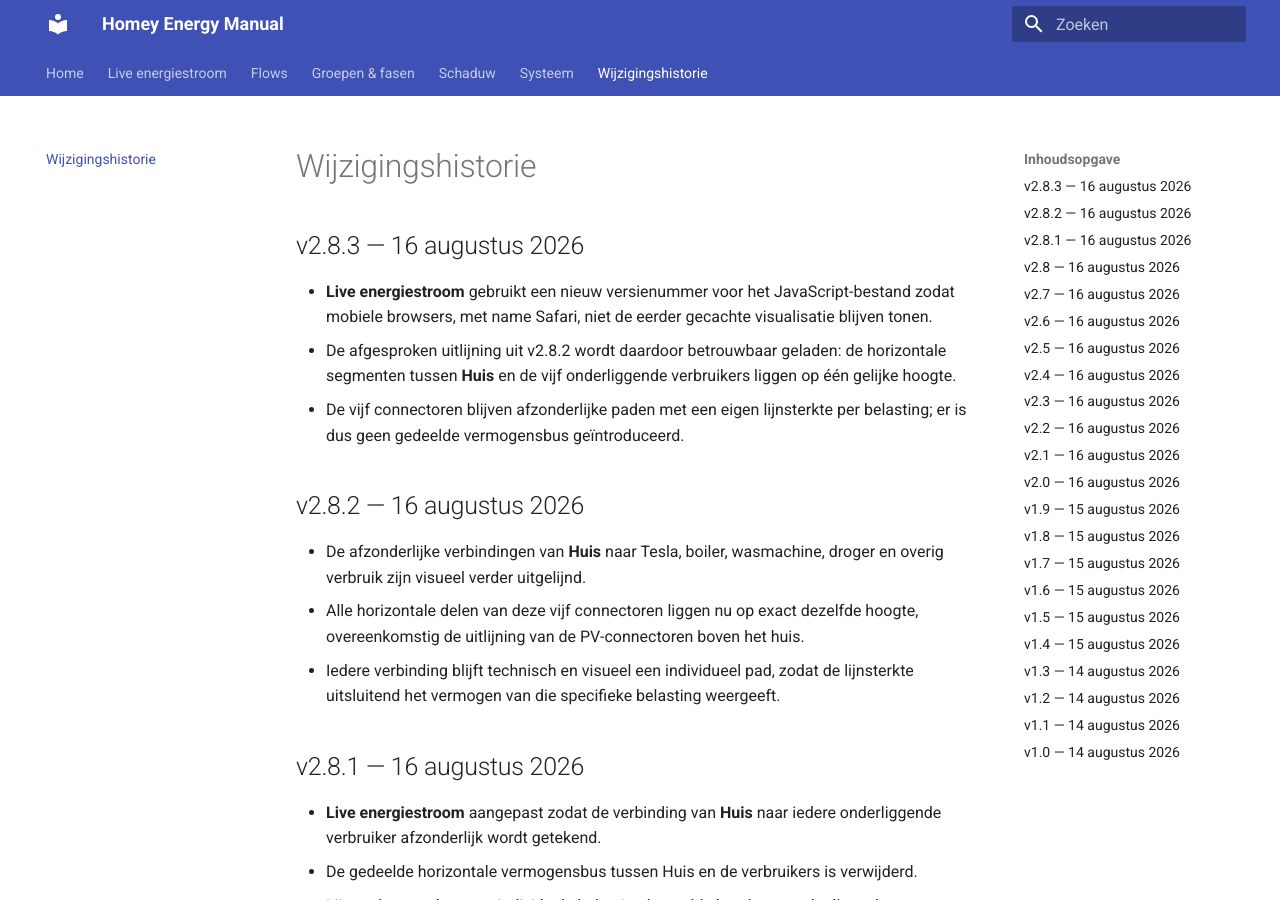
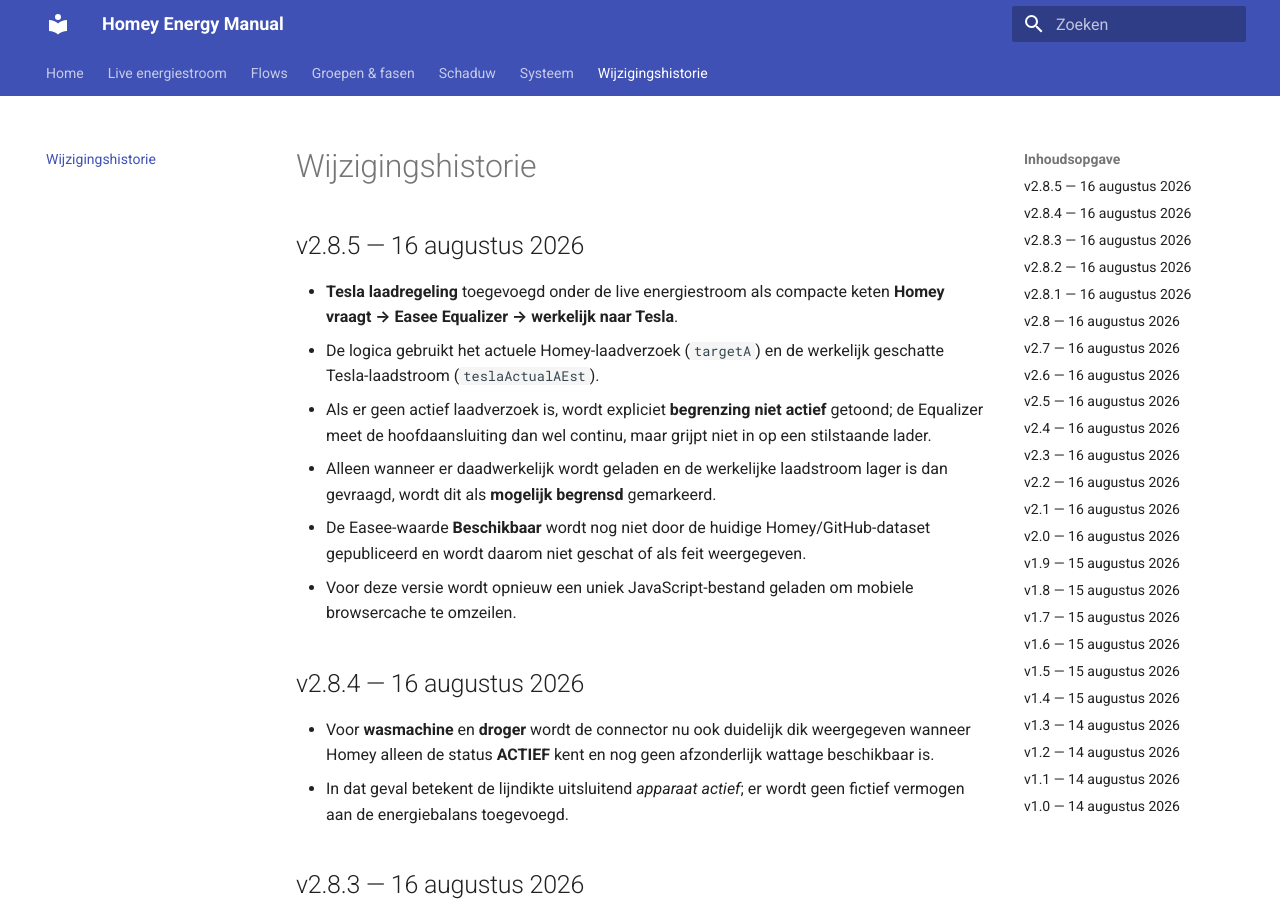
Before and after one commit to OnsKasteeltje/homey-energy-manual, an MkDocs documentation site: the page built from docs/wijzigingshistorie.md, in a window 1280 px wide and 900 px high. Built offline with MkDocs 1.6.1 and Material for MkDocs 9.7.7, drawn with Linux system fonts in a browser that asks for light colours.

Commit message:
Website v2.8.5: werk wijzigingshistorie bij

```diff
--- a/docs/wijzigingshistorie.md
+++ b/docs/wijzigingshistorie.md
@@ -1,4 +1,18 @@
 # Wijzigingshistorie
+
+## v2.8.5 — 16 augustus 2026
+
+- **Tesla laadregeling** toegevoegd onder de live energiestroom als compacte keten **Homey vraagt → Easee Equalizer → werkelijk naar Tesla**.
+- De logica gebruikt het actuele Homey-laadverzoek (`targetA`) en de werkelijk geschatte Tesla-laadstroom (`teslaActualAEst`).
+- Als er geen actief laadverzoek is, wordt expliciet **begrenzing niet actief** getoond; de Equalizer meet de hoofdaansluiting dan wel continu, maar grijpt niet in op een stilstaande lader.
+- Alleen wanneer er daadwerkelijk wordt geladen en de werkelijke laadstroom lager is dan gevraagd, wordt dit als **mogelijk begrensd** gemarkeerd.
+- De Easee-waarde **Beschikbaar** wordt nog niet door de huidige Homey/GitHub-dataset gepubliceerd en wordt daarom niet geschat of als feit weergegeven.
+- Voor deze versie wordt opnieuw een uniek JavaScript-bestand geladen om mobiele browsercache te omzeilen.
+
+## v2.8.4 — 16 augustus 2026
+
+- Voor **wasmachine** en **droger** wordt de connector nu ook duidelijk dik weergegeven wanneer Homey alleen de status **ACTIEF** kent en nog geen afzonderlijk wattage beschikbaar is.
+- In dat geval betekent de lijndikte uitsluitend *apparaat actief*; er wordt geen fictief vermogen aan de energiebalans toegevoegd.
 
 ## v2.8.3 — 16 augustus 2026
 
```
